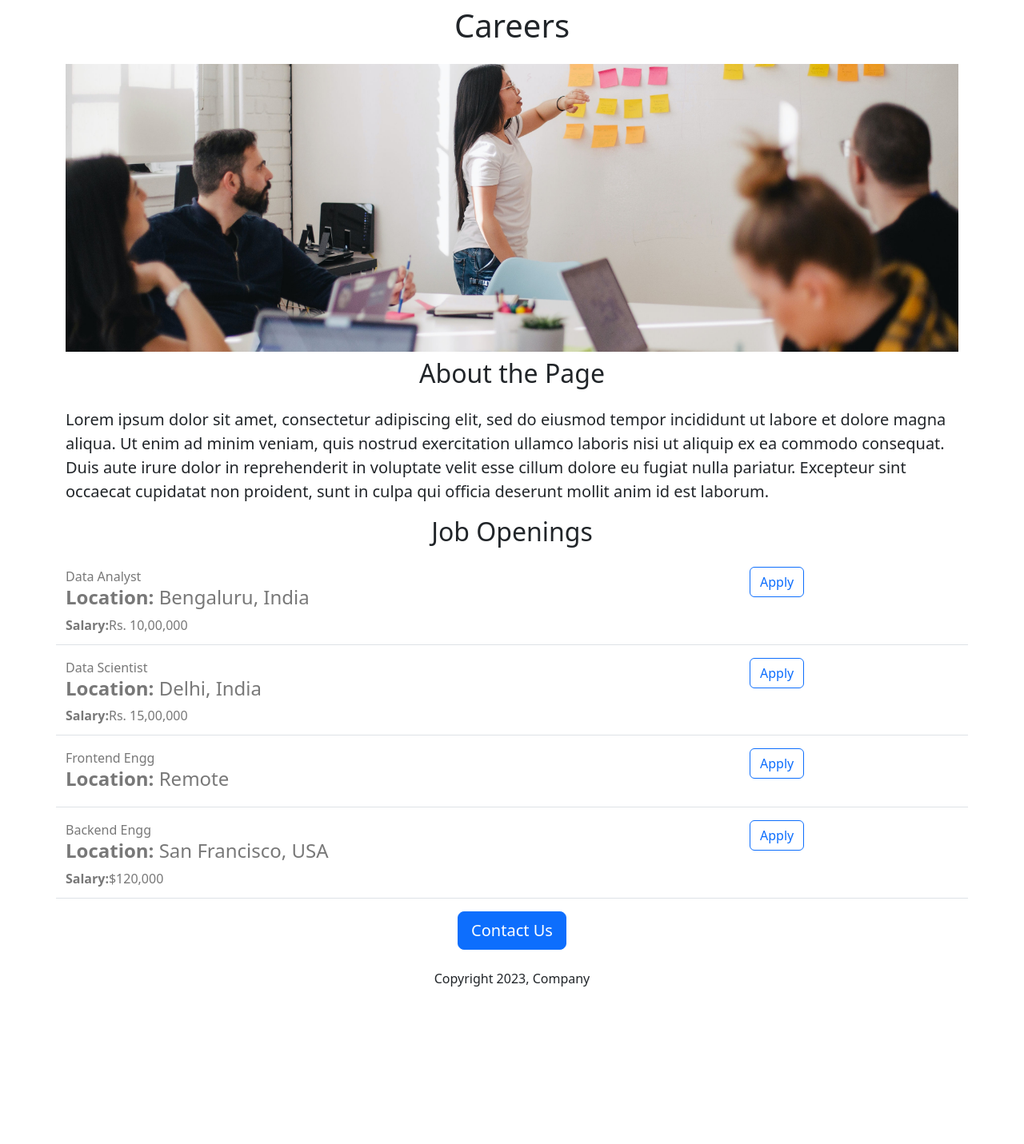
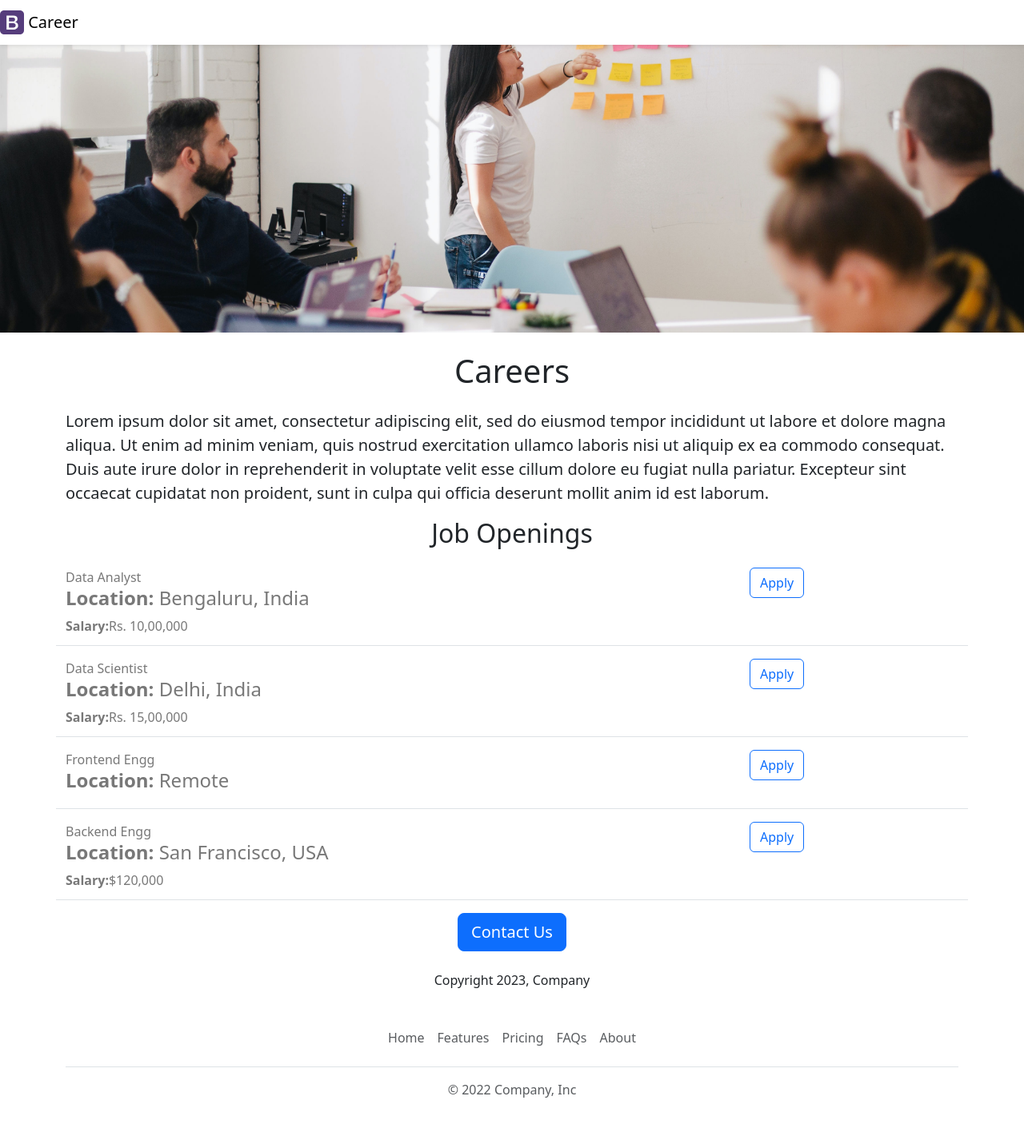
Before and after one commit to kirab-21/Career_Website, a Flask app: page / in a window 1280 px wide. Shown: the whole page at 80% size. Before the commit the page ends 1234 px from the top, so only its background shows below. Run offline with Flask 3, Linux system fonts and the light colour scheme.

Commit message:
added navbar and footer

```diff
--- /dev/null
+++ b/templates/foot.html
@@ -0,0 +1,13 @@
+
+<div class="container">
+  <footer class="py-3 my-4">
+    <ul class="nav justify-content-center border-bottom pb-3 mb-3">
+      <li class="nav-item"><a href="#" class="nav-link px-2 text-muted">Home</a></li>
+      <li class="nav-item"><a href="#" class="nav-link px-2 text-muted">Features</a></li>
+      <li class="nav-item"><a href="#" class="nav-link px-2 text-muted">Pricing</a></li>
+      <li class="nav-item"><a href="#" class="nav-link px-2 text-muted">FAQs</a></li>
+      <li class="nav-item"><a href="#" class="nav-link px-2 text-muted">About</a></li>
+    </ul>
+    <p class="text-center text-muted">&copy; 2022 Company, Inc</p>
+  </footer>
+</div>
--- a/templates/index.html
+++ b/templates/index.html
@@ -10,14 +10,17 @@
         height:360px;
         width: 100%;
         object-fit:cover;
+        margin-bottom:16px;
       }
     </style>
   </head>
   <body>
+    {% include 'nav.html' %}
+     <img id="banner" class="img-fluid" src="https://careerwebsite.crapulence01.repl.co/static/banner.jpg" >
     <div class="container">
      <h1 class="text-center mt-2 mb-4">Careers</h1>
-    <img id="banner" class="img-fluid" src="https://careerwebsite.crapulence01.repl.co/static/banner.jpg" >
-    <h2 class="text-center mt-2 mb-4">About the Page</h2>
+
+
     <p class="lead">Lorem ipsum dolor sit amet, consectetur adipiscing elit, sed do eiusmod tempor incididunt ut labore et dolore magna aliqua. Ut enim ad minim veniam, quis nostrud exercitation ullamco laboris nisi ut aliquip ex ea commodo consequat. Duis aute irure dolor in reprehenderit in voluptate velit esse cillum dolore eu fugiat nulla pariatur. Excepteur sint occaecat cupidatat non proident, sunt in culpa qui officia deserunt mollit anim id est laborum.</p>
     <h2 class="text-center mt-2 mb-4">Job Openings</h2>
     <div>
@@ -30,5 +33,6 @@
         <p class="mt-4">Copyright 2023, Company</p>
         </div>
     </div>
+     {% include 'foot.html' %}
   </body>
 </html>
--- /dev/null
+++ b/templates/nav.html
@@ -0,0 +1,9 @@
+<nav class="navbar navbar-light bg-light shadow-sm fixed-top bg-white">
+  <a class="navbar-brand" href="#">
+    <img src="/static/logo.svg" width="30" height="30" class="d-inline-block align-top" alt="">
+    Career
+  </a>
+</nav>
+<div style="height:56px">
+
+</div>
```
Also changed, not shown: static/logo.svg (added).
